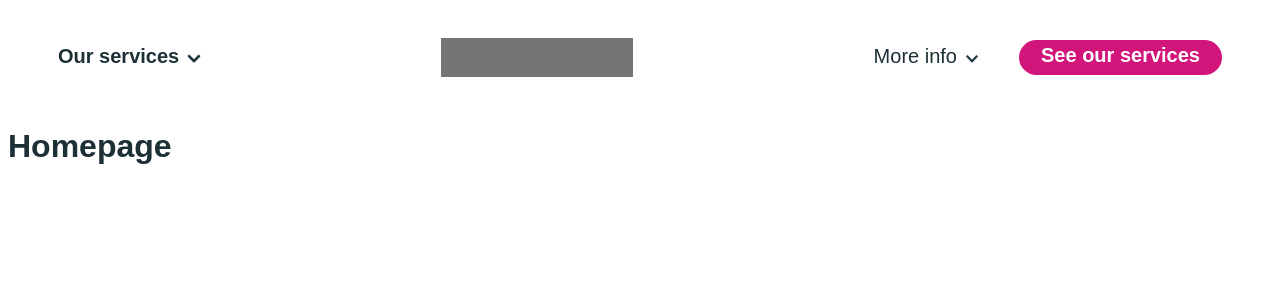
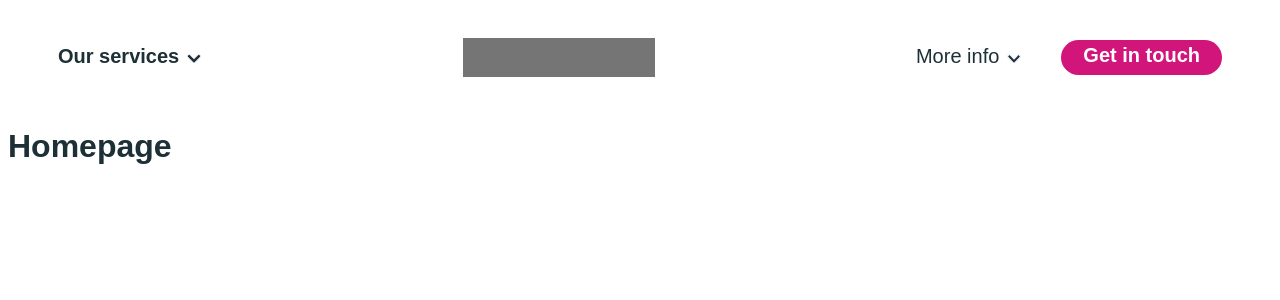
Before and after one commit to WillisDyson/project-rb, a React (Create React App) app: page / in a window 1280 px wide. Shown: the top 300 px of the page. Built offline with nearby package versions, Linux system fonts and the light colour scheme; a web font is replaced by a local one.

Commit message:
Navigation updates

```diff
--- a/src/components/navigation/NavBar.js
+++ b/src/components/navigation/NavBar.js
@@ -10,7 +10,7 @@ const NavBar = () => {
             <NavDropdown variant={'dropdown--bold'} text={"Our services"} />
             <Logo className={styles['nav__logo']} />
             <NavDropdown text={"More info"} />
-            <ContactButton className={styles['nav__contact-button']} text={"See our services"} />
+            <ContactButton className={styles['nav__contact-button']} text={"Get in touch"} />
         </nav>
     )
 }
```
